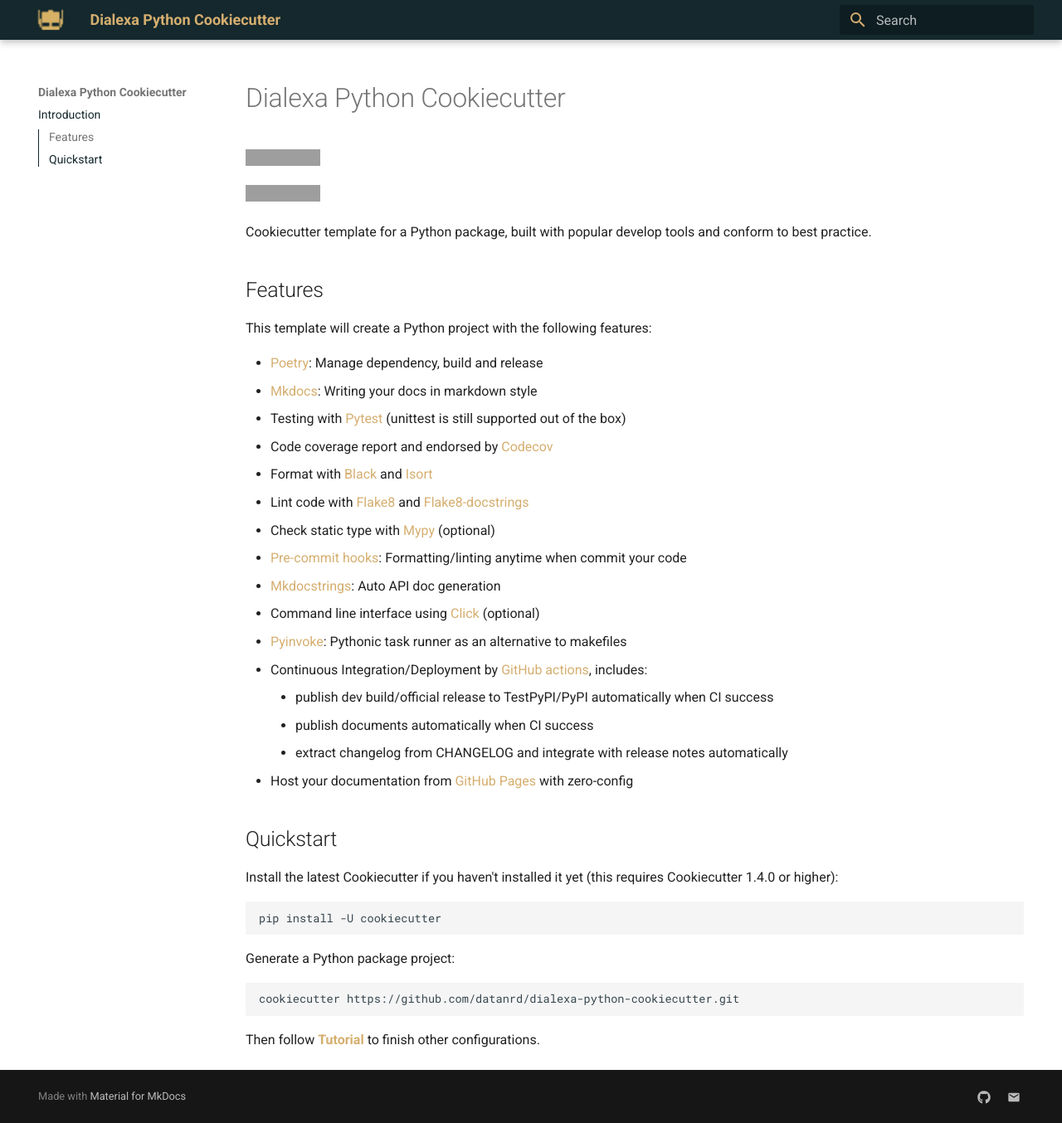
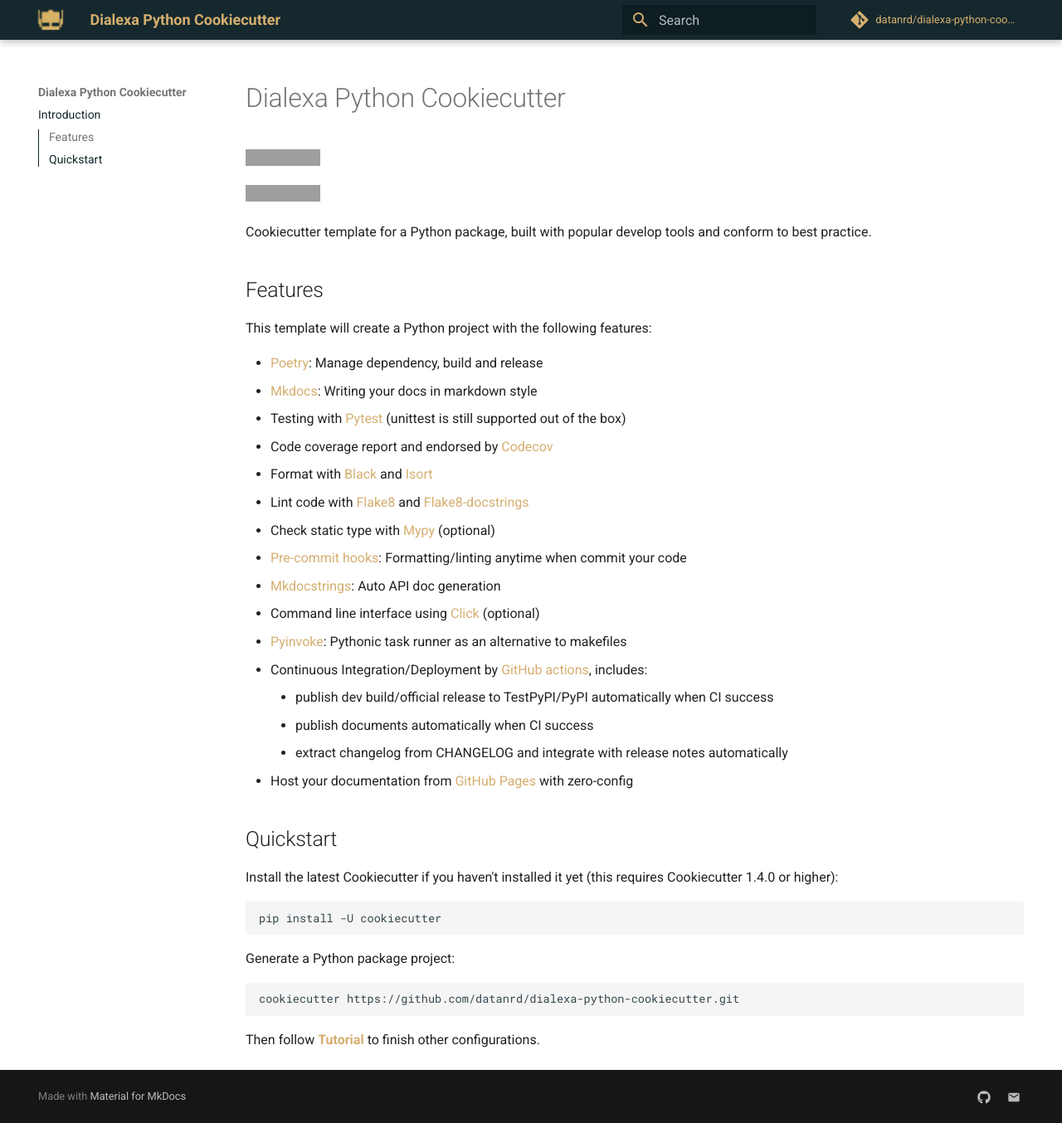
Before and after one commit to datanrd/dialexa-python-cookiecutter, an MkDocs documentation site: the page built from docs/index.md, in a window 1280 px wide and 1354 px high. Shown: the whole window at 83% size. Built offline with MkDocs 1.6.1 and Material for MkDocs 9.7.7, drawn with Linux system fonts in a browser that asks for light colours; comment, search, counter and statistics services are not loaded; grey boxes are pictures that could not be loaded.

Commit message:
fix(docs): :memo: update mkdocs.yml to display github repo information (#16)
Co-authored-by: Daniel Spence <Daniel.Spence@dialexa.com>

```diff
--- a/.pre-commit-config.yaml
+++ b/.pre-commit-config.yaml
@@ -19,7 +19,7 @@
     hooks:
     - id: commitizen
       stages:
-      - commit-msg
+        - commit-msg
 -   repo: https://github.com/pycqa/isort
     rev: 5.10.1
     hooks:
--- a/mkdocs.yml
+++ b/mkdocs.yml
@@ -1,6 +1,7 @@
 site_name: Dialexa Python Cookiecutter
 site_repo: https://github.com/datanrd/dialexa-python-cookiecutter
-
+repo_url: https://github.com/datanrd/dialexa-python-cookiecutter
+repo_name: datanrd/dialexa-python-cookiecutter
 theme:
   name: material
   logo: assets/logo.png
@@ -8,6 +9,8 @@
     - toc.integrate
   palatte:
     accent: indigo
+  icon:
+    repo: fontawesome/brands/git-alt
 
 nav:
     - Introduction: 'index.md'
```
Also changed, not shown: 6 other files.
